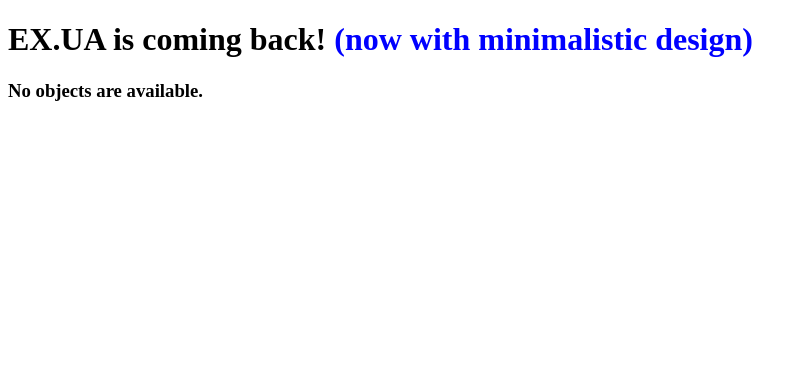
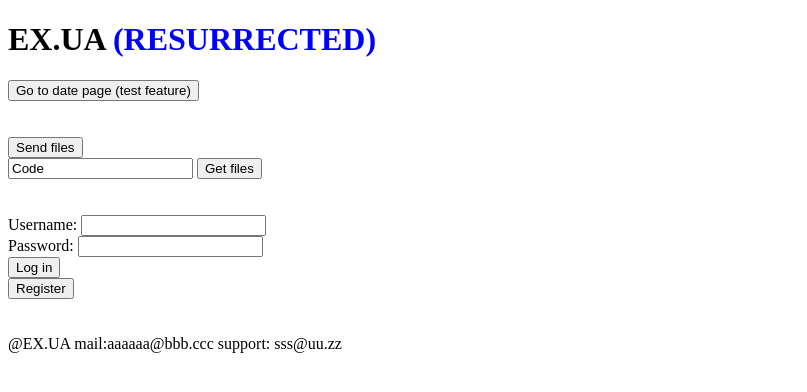
Before and after one commit to andriisalnikov/TechPractice2017, a Django app: template Task11/ex/templates/index.html in a window 1280 px wide. Shown: the top 392 px of the page, without its empty margins (0-807 px from the left). Run offline with Django 3.2, Linux system fonts and the light colour scheme; the template is opened without the code that fills it, so the values that code supplies are empty.

Commit message:
Index page template

```diff
--- a/Task11/ex/templates/index.html
+++ b/Task11/ex/templates/index.html
@@ -5,16 +5,31 @@
     <title>ex.ua</title>
 </head>
 <body>
-<h1>EX.UA is coming back! <span style="color:blue">(now with minimalistic design)</span></h1>
-{% if objects_list %}
-    <h3>List of objects:</h3>
-    <ul>
-    {% for mobject in objects_list %}
-        <li><a href="/objects/{{ mobject.id }}/">{{ mobject.key }}</a></li>
-    {% endfor %}
-    </ul>
-{% else %}
-    <h3>No objects are available.</h3>
-{% endif %}
+    <h1>EX.UA <span style="color:blue">(RESURRECTED)</span></h1>
+    <form action="{% url 'date' %}">
+        <input type="submit" value="Go to date page (test feature)" />
+    </form><br><br>
+    <form action="{% url 'date' %}">
+        <input type="submit" value="Send files" />
+    </form>
+    <form action="{% url 'date' %}">
+        <label>
+            <input type="text" name="code" value="Code">
+        </label>
+        <input type="submit" value="Get files" />
+    </form><br><br>
+    <form>
+        <label>Username:
+            <input type="text" name="username" value="">
+        </label><br>
+        <label>Password:
+            <input type="password" name="password" value="">
+        </label><br>
+        <input type="submit" value="Log in" />
+    </form>
+    <form>
+        <input type="submit" value="Register" />
+    </form><br><br>
+    @EX.UA mail:aaaaaa@bbb.ccc support: sss@uu.zz
 </body>
 </html>
```
